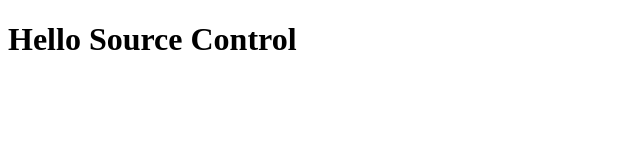
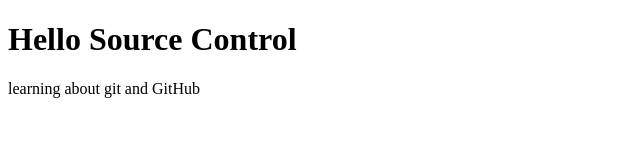
Before and after one commit to MitchellCodes/HelloSourceControl, a plain HTML site: page index.html in a window 1280 px wide. Shown: the whole page, without its empty margins (0-640 px from the left). Drawn offline with Linux system fonts and the light colour scheme.

Commit message:
Added first paragraph

```diff
--- a/index.html
+++ b/index.html
@@ -8,5 +8,7 @@
 </head>
 <body>
     <h1>Hello Source Control</h1>
+
+    <p>learning about git and GitHub</p>
 </body>
 </html>
```
